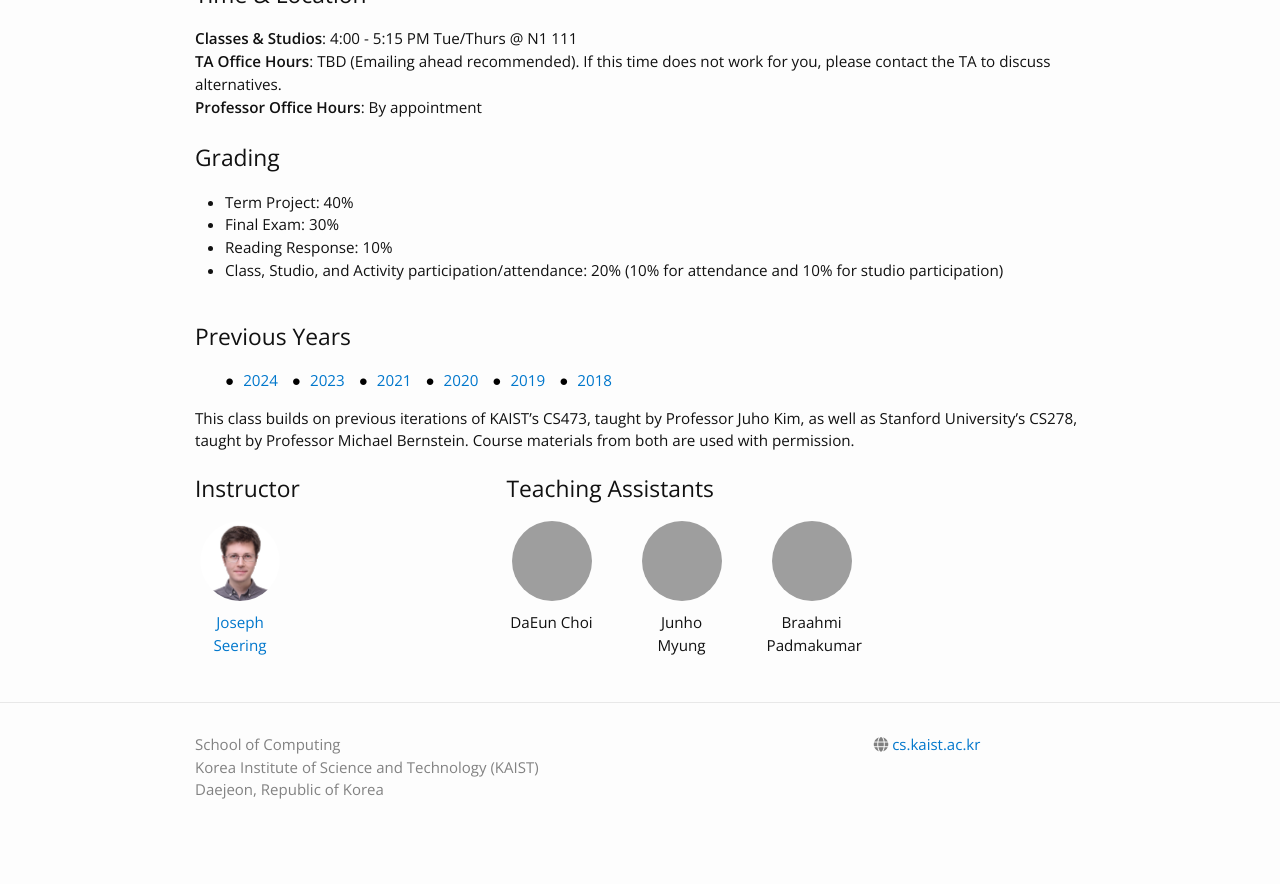
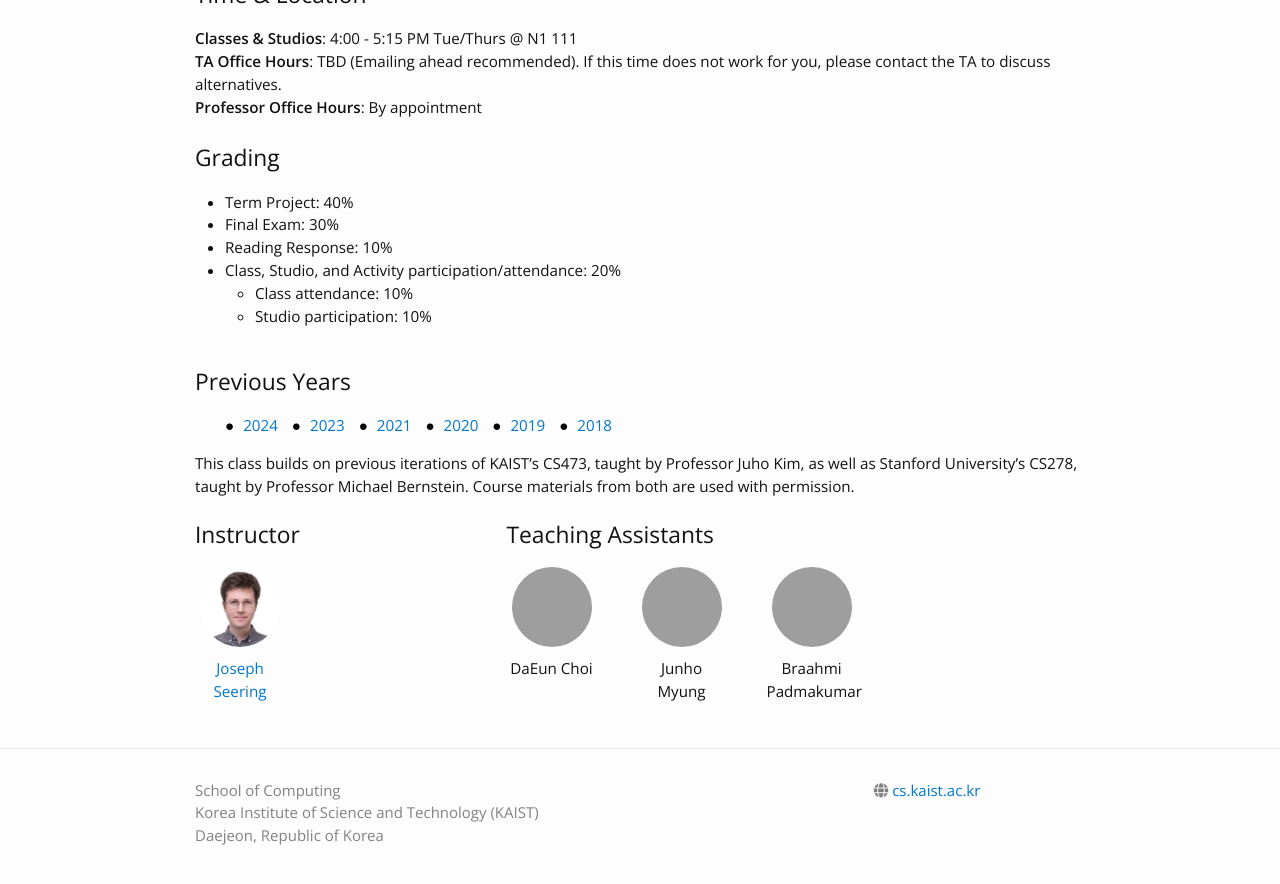
Before and after one commit to cstl-kaist/cs473-2025-fall, a Jekyll site: the page built from index.md, in a window 1280 px wide and 900 px high, scrolled down 914 px, cut to the strip 0-884 px from the top of the window. Built offline with Jekyll 4.4.1, drawn with Linux system fonts in a browser that asks for light colours; nearby versions of some CDN libraries; before the commit the page ends 1775 px from its top, so only the background shows below that; grey boxes are pictures that could not be loaded.

Commit message:
Fixing update

```diff
--- a/_layouts/home.html
+++ b/_layouts/home.html
@@ -51,7 +51,11 @@ layout: default
         <li>Term Project: 40%</li>
         <li>Final Exam: 30%</li>
         <li>Reading Response: 10%</li>
-        <li>Class, Studio, and Activity participation/attendance: 20% (10% for attendance and 10% for studio participation)</li>
+        <li>Class, Studio, and Activity participation/attendance: 20%</li>
+         <ul>
+            <li>Class attendance: 10%</li>
+            <li>Studio participation: 10%</li>
+         </ul>
     </ul>
 
     <br>
```
